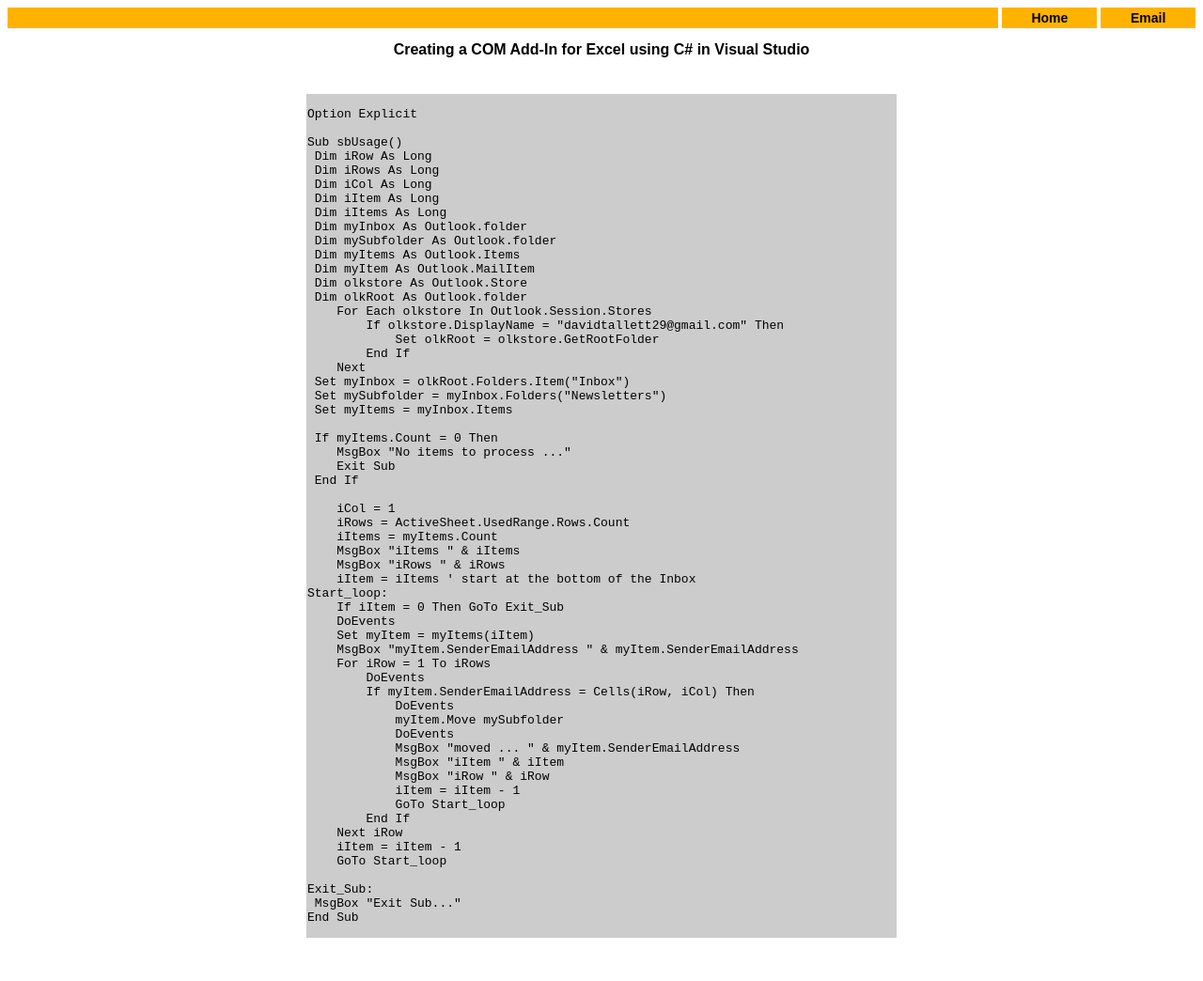
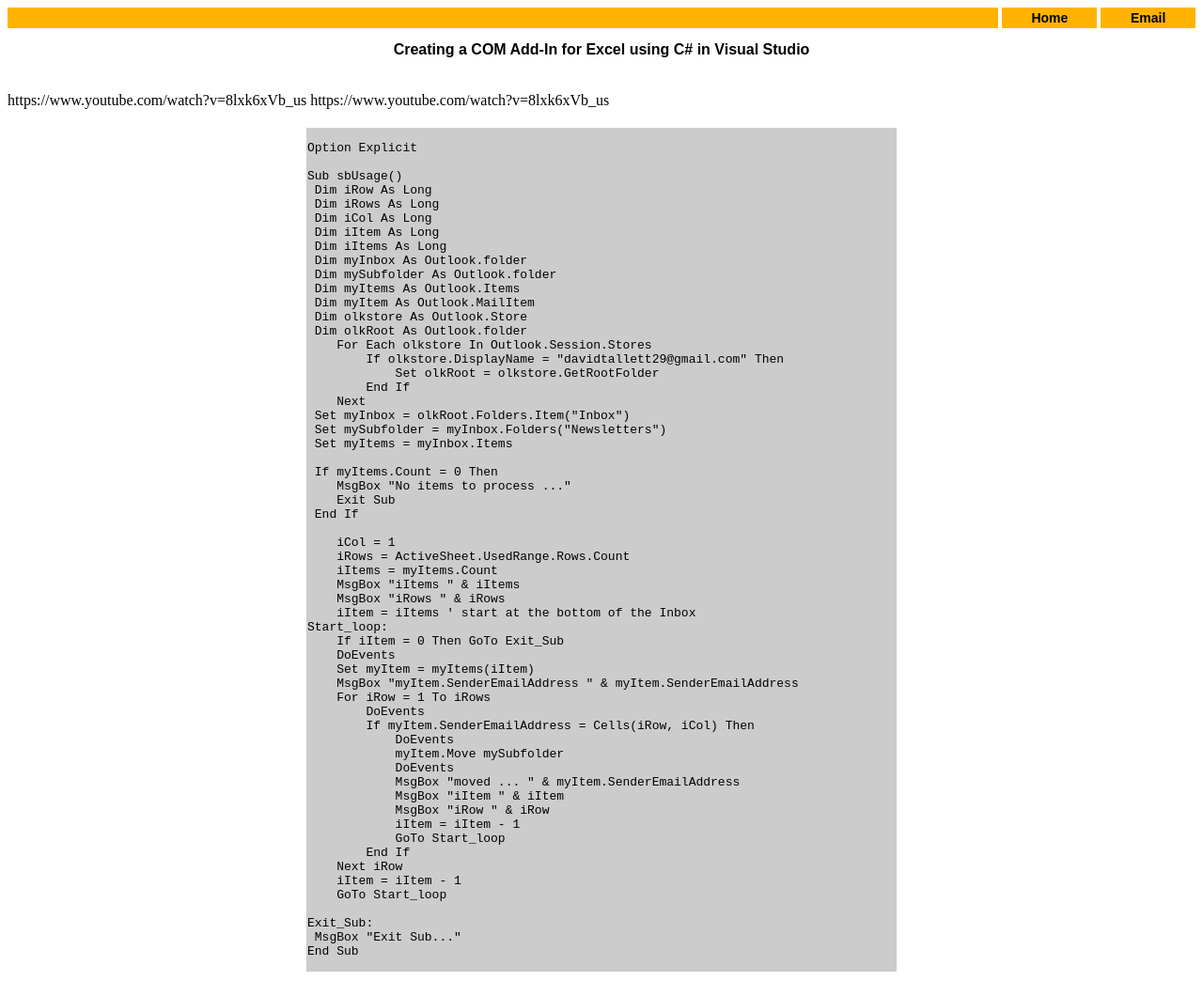
Before and after one commit to DaveTallett26/davetallett26.github.io, a Jekyll site: the page excel-addin.html, which Jekyll copies as it is, in a window 1280 px wide. Shown: the whole page at 94% size. Built offline with Jekyll 4.4.1, drawn with Linux system fonts in a browser that asks for light colours; before the commit the page ends 1008 px from its top, so only the background shows below that.

Commit message:
Update excel-addin.html YT link

```diff
--- a/excel-addin.html
+++ b/excel-addin.html
@@ -16,6 +16,10 @@
 </li>
 </ul>
 <div class="style62"><br/><br/>Creating a COM Add-In for Excel using C# in Visual Studio</div>
+<br/><br/>
+https://www.youtube.com/watch?v=8lxk6xVb_us  https://www.youtube.com/watch?v=8lxk6xVb_us
+
+
 <br/><br/>
 <table width=100%>
 <tr><td width=25% align=left valign=top></td>
```
